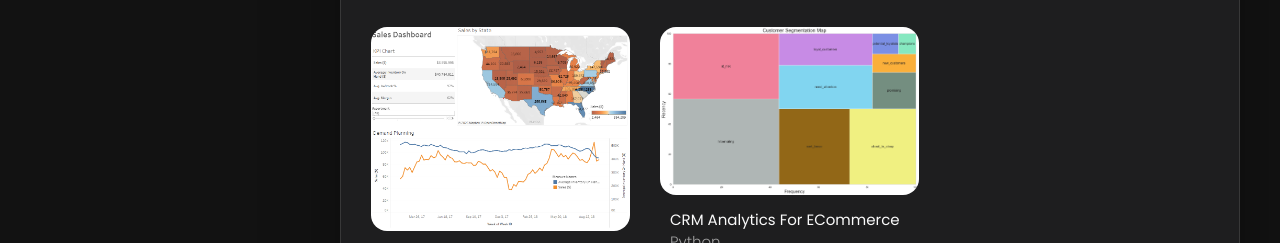
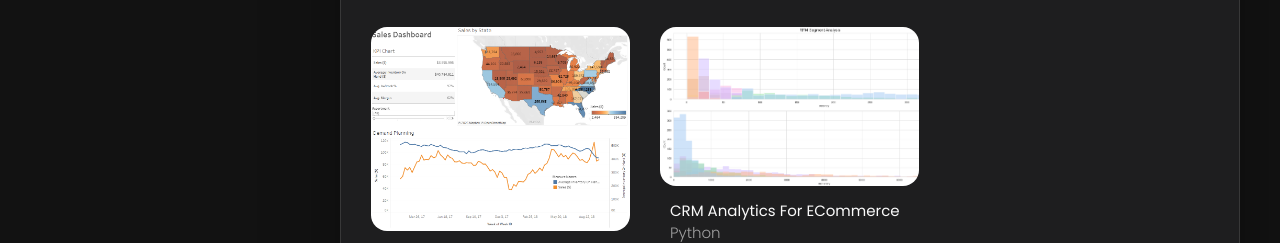
Before and after one commit to SidEnigma/iamsid.github.io, a plain HTML site: page index.html in a window 1280 px wide. Shown: the part 969-1212 px from the top of the page. Drawn offline with nearby package versions, Linux system fonts and the light colour scheme.

Commit message:
modified image for CRM project

```diff
--- a/index.html
+++ b/index.html
@@ -436,7 +436,7 @@
                     <ion-icon name="eye-outline"></ion-icon>
                   </div>
 
-                  <img src="./assets/images/customer_segmentation.png" alt="CRM Analytics for eCommerce" loading="lazy">
+                  <img src="./assets/images/rfm_analysis.png" alt="CRM Analytics for eCommerce" loading="lazy">
                 </figure>
 
                 <h3 class="project-title">CRM Analytics for eCommerce</h3>
```
Also changed, not shown: assets/images/rfm_analysis.png (added).
